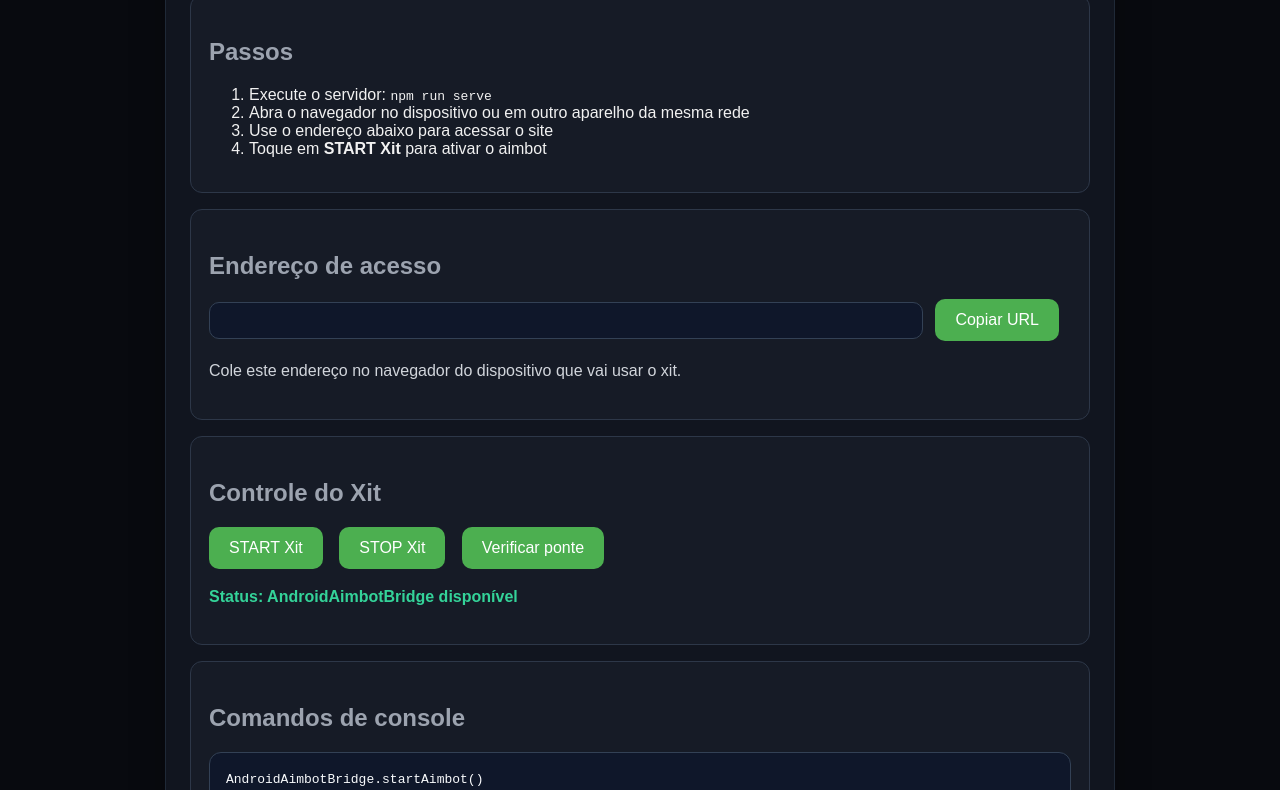
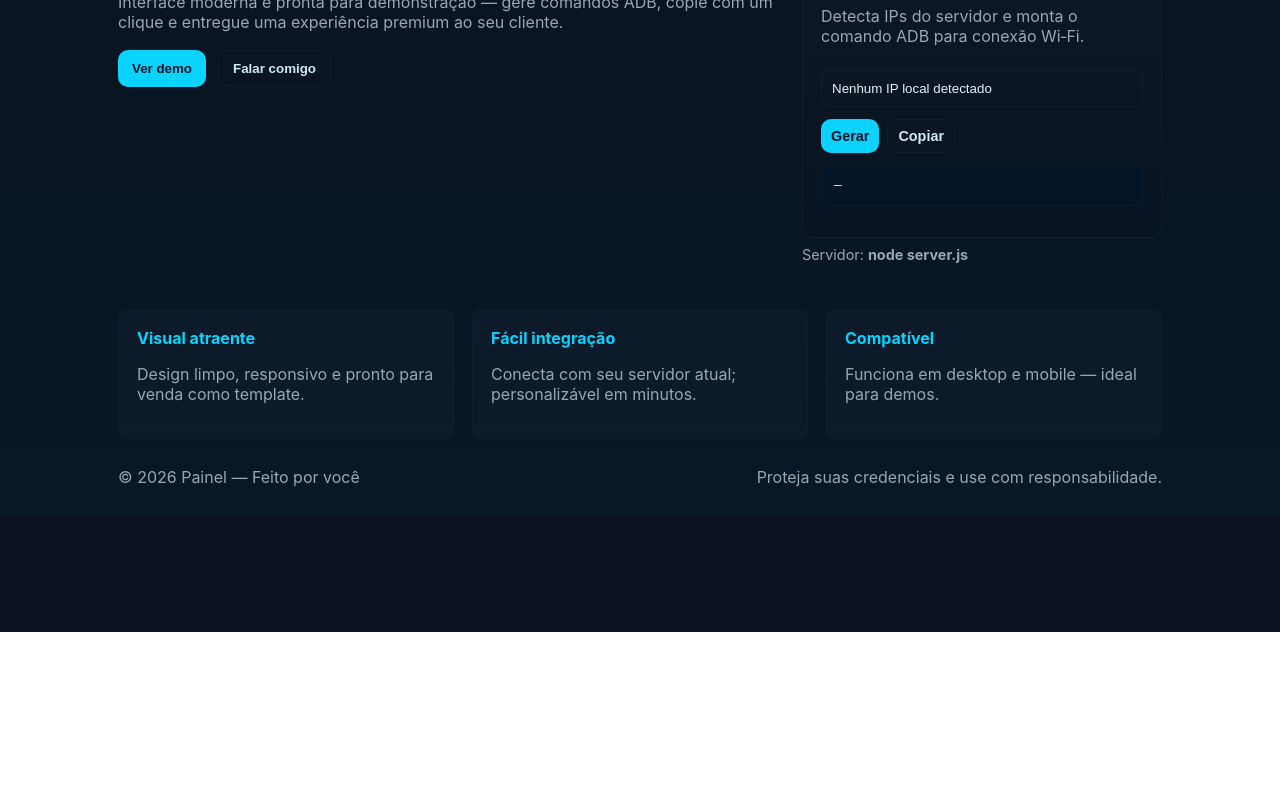
Before and after one commit to joaolucasgranola06-cmyk/Johnxit, a website: page index.html in a window 1280 px wide. Shown: the part 168-958 px from the top of the page. After the commit the page ends 800 px from the top, so only its background shows below. Drawn offline with Linux system fonts and the light colour scheme; no server answers.

Commit message:
Pending changes exported from your codespace

```diff
--- /dev/null
+++ b/dashboard.js
@@ -0,0 +1,59 @@
+async function fetchIPs(){
+  try{
+    const res = await fetch('/ips');
+    if(!res.ok) throw new Error('failed');
+    const data = await res.json();
+    return data.ips||[];
+  }catch(e){return []}
+}
+
+function buildCmd(ip){
+  return `adb connect ${ip}:5555`;
+}
+
+async function initDashboard(){
+  const ipsInput = document.getElementById('ipsInput');
+  const cmdPre = document.getElementById('cmdPre');
+  const generateBtn = document.getElementById('generateBtn');
+  const copyBtn = document.getElementById('copyBtn');
+
+  const ips = await fetchIPs();
+  if(ips.length===0){
+    ipsInput.value = 'Nenhum IP local detectado';
+    cmdPre.textContent = '—';
+  } else {
+    ipsInput.value = ips.join(', ');
+    cmdPre.textContent = buildCmd(ips[0]);
+  }
+
+  generateBtn.addEventListener('click', ()=>{
+    const list = ips.length?ips:[].slice();
+    if(list.length===0) return alert('Nenhum IP disponível');
+    cmdPre.textContent = buildCmd(list[0]);
+  });
+
+  copyBtn.addEventListener('click', async ()=>{
+    try{
+      await navigator.clipboard.writeText(cmdPre.textContent);
+      copyBtn.textContent = 'Copiado';
+      setTimeout(()=> copyBtn.textContent = 'Copiar',1200);
+    }catch(e){
+      prompt('Copie o comando manualmente:', cmdPre.textContent);
+    }
+  });
+
+  document.getElementById('demoBtn').addEventListener('click', ()=>{
+    window.scrollTo({top:document.getElementById('features').offsetTop - 20,behavior:'smooth'});
+  });
+
+  document.getElementById('contactBtn').addEventListener('click', ()=>{
+    location.href = '#';
+    alert('Entre em contato: seuemail@exemplo.com');
+  });
+
+  document.getElementById('buyBtn').addEventListener('click', ()=>{
+    alert('Página de compra em construção. Posso gerar um PDF com proposta.');
+  });
+}
+
+window.addEventListener('DOMContentLoaded', initDashboard);
--- a/index.html
+++ b/index.html
@@ -3,144 +3,63 @@
 <head>
   <meta charset="UTF-8" />
   <meta name="viewport" content="width=device-width, initial-scale=1.0" />
-  <title>JohnXit - Xit via IP</title>
-  <style>
-    body {
-      font-family: Arial, sans-serif;
-      background: #080a0f;
-      color: #f1f1f1;
-      margin: 0;
-      padding: 20px;
-    }
-    .container {
-      max-width: 900px;
-      margin: 0 auto;
-      background: #11151f;
-      border: 1px solid #1f2937;
-      border-radius: 16px;
-      padding: 24px;
-      box-shadow: 0 10px 35px rgba(0, 0, 0, 0.25);
-    }
-    h1 {
-      color: #4caf50;
-      margin-bottom: 8px;
-    }
-    h2 {
-      color: #9ca3af;
-      margin-top: 24px;
-    }
-    p {
-      line-height: 1.7;
-      color: #d1d5db;
-    }
-    .card {
-      background: #161b26;
-      border: 1px solid #2d3748;
-      border-radius: 12px;
-      padding: 18px;
-      margin: 16px 0;
-    }
-    .code-box {
-      background: #0f172a;
-      border: 1px solid #334155;
-      border-radius: 12px;
-      padding: 16px;
-      overflow-x: auto;
-      color: #f8fafc;
-    }
-    button {
-      background: #4caf50;
-      color: #fff;
-      border: none;
-      padding: 12px 20px;
-      border-radius: 10px;
-      cursor: pointer;
-      font-size: 1rem;
-      margin-right: 12px;
-    }
-    button:hover {
-      background: #43a047;
-    }
-    .status {
-      margin-top: 14px;
-      font-weight: 600;
-    }
-    .status-ok {
-      color: #34d399;
-    }
-    .status-error {
-      color: #f87171;
-    }
-    .url-box {
-      display: flex;
-      gap: 12px;
-      flex-wrap: wrap;
-      align-items: center;
-    }
-    .url-box input {
-      flex: 1;
-      background: #0f172a;
-      border: 1px solid #334155;
-      border-radius: 10px;
-      color: #f8fafc;
-      padding: 10px 14px;
-      width: 100%;
-    }
-  </style>
+  <title>Painel Profissional — Debug & Tools</title>
+  <link rel="stylesheet" href="/styles.css">
+  <meta name="robots" content="noindex">
 </head>
 <body>
-  <div class="container">
-    <h1>JohnXit - Xit via IP</h1>
-    <p>Este site foi criado para carregar o xit diretamente no navegador usando seu IP.</p>
+  <header class="nav">
+    <div class="brand">Painel<span class="dot">.</span></div>
+    <nav class="nav-actions">
+      <a class="btn ghost" href="#features">Recursos</a>
+      <a class="btn" id="buyBtn" href="#">Comprar</a>
+    </nav>
+  </header>
 
-    <div class="card">
-      <h2>Passos</h2>
-      <ol>
-        <li>Execute o servidor: <code>npm run serve</code></li>
-        <li>Abra o navegador no dispositivo ou em outro aparelho da mesma rede</li>
-        <li>Use o endereço abaixo para acessar o site</li>
-        <li>Toque em <strong>START Xit</strong> para ativar o aimbot</li>
-      </ol>
-    </div>
-
-    <div class="card">
-      <h2>Endereço de acesso</h2>
-      <div class="url-box">
-        <input id="hostInfo" readonly>
-        <button id="copyUrl">Copiar URL</button>
-      </div>
-      <p>Cole este endereço no navegador do dispositivo que vai usar o xit.</p>
-    </div>
-
-    <div class="card">
-      <h2>Controle do Xit</h2>
-      <button id="startAimbot">START Xit</button>
-      <button id="stopAimbot">STOP Xit</button>
-      <button id="refreshStatus">Verificar ponte</button>
-      <p id="bridgeStatus" class="status">Status: aguardando...</p>
-    </div>
-
-    <div class="card">
-      <h2>Comandos de console</h2>
-      <div class="code-box">
-        <code>AndroidAimbotBridge.startAimbot()</code>
-      </div>
-      <div class="code-box">
-        <code>AndroidAimbotBridge.stopAimbot()</code>
+  <main class="hero">
+    <div class="hero-inner">
+      <h1>Painel Profissional de Depuração</h1>
+      <p class="sub">Interface moderna e pronta para demonstração — gere comandos ADB, copie com um clique e entregue uma experiência premium ao seu cliente.</p>
+      <div class="hero-cta">
+        <button class="btn primary" id="demoBtn">Ver demo</button>
+        <button class="btn ghost" id="contactBtn">Falar comigo</button>
       </div>
     </div>
+    <aside class="panel">
+      <div class="panel-card">
+        <h3>Gerador de ADB</h3>
+        <p class="muted">Detecta IPs do servidor e monta o comando ADB para conexão Wi‑Fi.</p>
+        <input id="ipsInput" class="field" readonly placeholder="Buscando IPs...">
+        <div class="row">
+          <button id="generateBtn" class="btn small">Gerar</button>
+          <button id="copyBtn" class="btn small ghost">Copiar</button>
+        </div>
+        <pre id="cmdPre" class="cmd">—</pre>
+      </div>
+      <div class="panel-foot">Servidor: <strong>node server.js</strong></div>
+    </aside>
+  </main>
 
-    <div class="card">
-      <h2>Arquivos do xit</h2>
-      <ul>
-        <li><a href="main.js" target="_blank">main.js</a></li>
-        <li><a href="protection.js" target="_blank">protection.js</a></li>
-        <li><a href="script_frida.js" target="_blank">script_frida.js</a></li>
-      </ul>
+  <section id="features" class="features">
+    <div class="feature">
+      <h4>Visual atraente</h4>
+      <p class="muted">Design limpo, responsivo e pronto para venda como template.</p>
     </div>
-  </div>
+    <div class="feature">
+      <h4>Fácil integração</h4>
+      <p class="muted">Conecta com seu servidor atual; personalizável em minutos.</p>
+    </div>
+    <div class="feature">
+      <h4>Compatível</h4>
+      <p class="muted">Funciona em desktop e mobile — ideal para demos.</p>
+    </div>
+  </section>
 
-  <script src="main.js"></script>
-  <script src="app.js"></script>
+  <footer class="footer">
+    <div>© 2026 Painel — Feito por você</div>
+    <div class="muted">Proteja suas credenciais e use com responsabilidade.</div>
+  </footer>
+
+  <script src="/dashboard.js"></script>
 </body>
 </html>
--- /dev/null
+++ b/styles.css
@@ -0,0 +1,28 @@
+:root{--bg1:#0b1220;--bg2:#071827;--card:#0f1726;--accent:#0ad3ff;--accent-2:#6ee7b7;--muted:#9aa6b2}
+*{box-sizing:border-box}
+body{margin:0;font-family:Inter,system-ui,Segoe UI,Roboto,"Helvetica Neue",Arial;color:#e6eef6;background:linear-gradient(180deg,var(--bg1),var(--bg2));-webkit-font-smoothing:antialiased}
+.nav{display:flex;align-items:center;justify-content:space-between;padding:18px 28px}
+.brand{font-weight:700;font-size:1.2rem;color:var(--accent)}
+.brand .dot{color:var(--accent-2);margin-left:6px}
+.nav-actions{display:flex;gap:10px}
+.btn{background:var(--accent);color:#041222;padding:10px 14px;border-radius:10px;border:none;cursor:pointer;font-weight:700}
+.btn.ghost{background:transparent;border:1px solid rgba(255,255,255,0.04);color:#cfe8f4}
+.btn.small{padding:8px 10px;font-size:0.9rem}
+.hero{display:flex;gap:22px;align-items:stretch;padding:28px;max-width:1100px;margin:10px auto}
+.hero-inner{flex:1}
+.hero h1{margin:0;font-size:2rem;line-height:1.05;color:#dffcff}
+.sub{color:var(--muted);margin-top:10px}
+.hero-cta{margin-top:18px;display:flex;gap:12px}
+.panel{width:360px}
+.panel-card{background:linear-gradient(180deg,rgba(255,255,255,0.02),rgba(0,0,0,0.06));padding:18px;border-radius:12px;border:1px solid rgba(255,255,255,0.03)}
+.panel-card h3{margin:0 0 6px;color:var(--accent)}
+.muted{color:var(--muted)}
+.field{width:100%;padding:10px;border-radius:8px;border:1px solid rgba(255,255,255,0.04);background:transparent;color:inherit;margin-top:8px}
+.row{display:flex;gap:8px;margin-top:12px}
+.cmd{background:#031426;padding:12px;border-radius:8px;margin-top:12px;color:#dff6fb;overflow:auto;border:1px solid rgba(255,255,255,0.03)}
+.panel-foot{margin-top:8px;color:var(--muted);font-size:0.9rem}
+.features{max-width:1100px;margin:18px auto;display:flex;gap:18px;padding:0 28px}
+.feature{background:rgba(255,255,255,0.02);padding:18px;border-radius:10px;flex:1;border:1px solid rgba(255,255,255,0.02)}
+.feature h4{margin:0;color:var(--accent)}
+.footer{max-width:1100px;margin:28px auto;color:var(--muted);display:flex;justify-content:space-between;padding:0 28px}
+@media(max-width:880px){.hero{flex-direction:column}.panel{width:100%}.nav{padding:12px}.features{flex-direction:column;padding:0 12px}}
```
Also changed, not shown: docs/proposal.html (added, +54 -0 lines), package.json (+6 -1 lines), server.js (+32 -5 lines), README.md, assets/screenshot-1.svg (added), assets/screenshot-2.svg (added), dist/pdf-tool-missing.txt (added), 2 other files.
